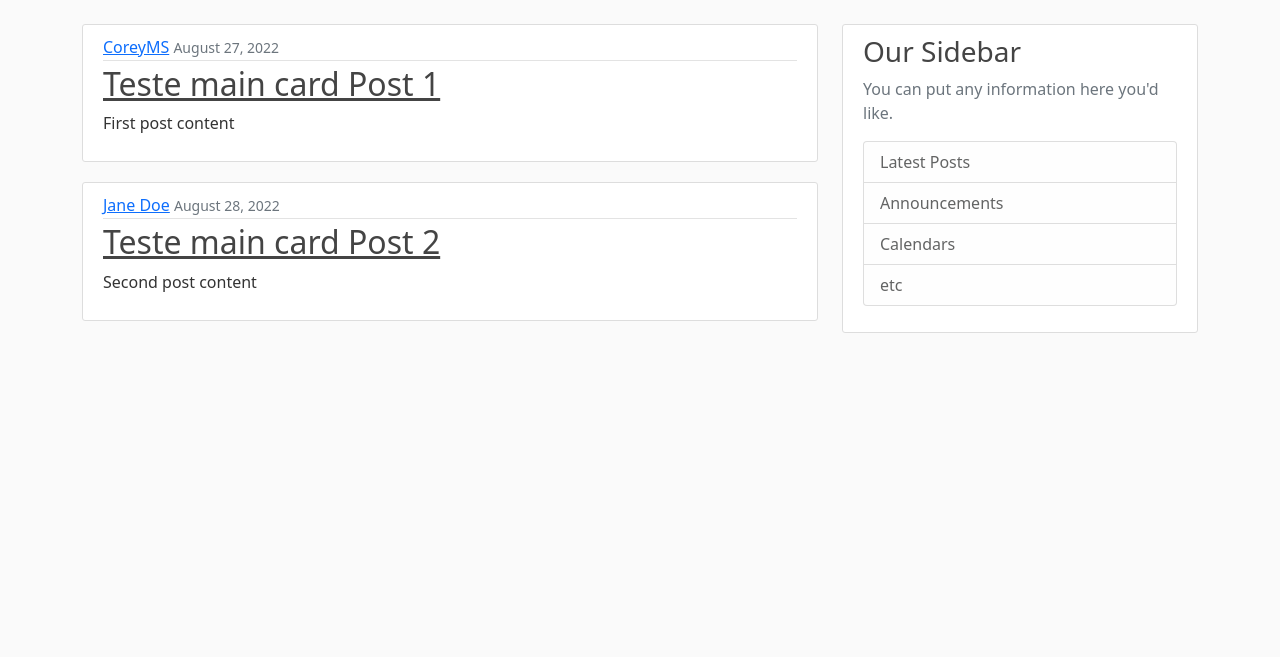
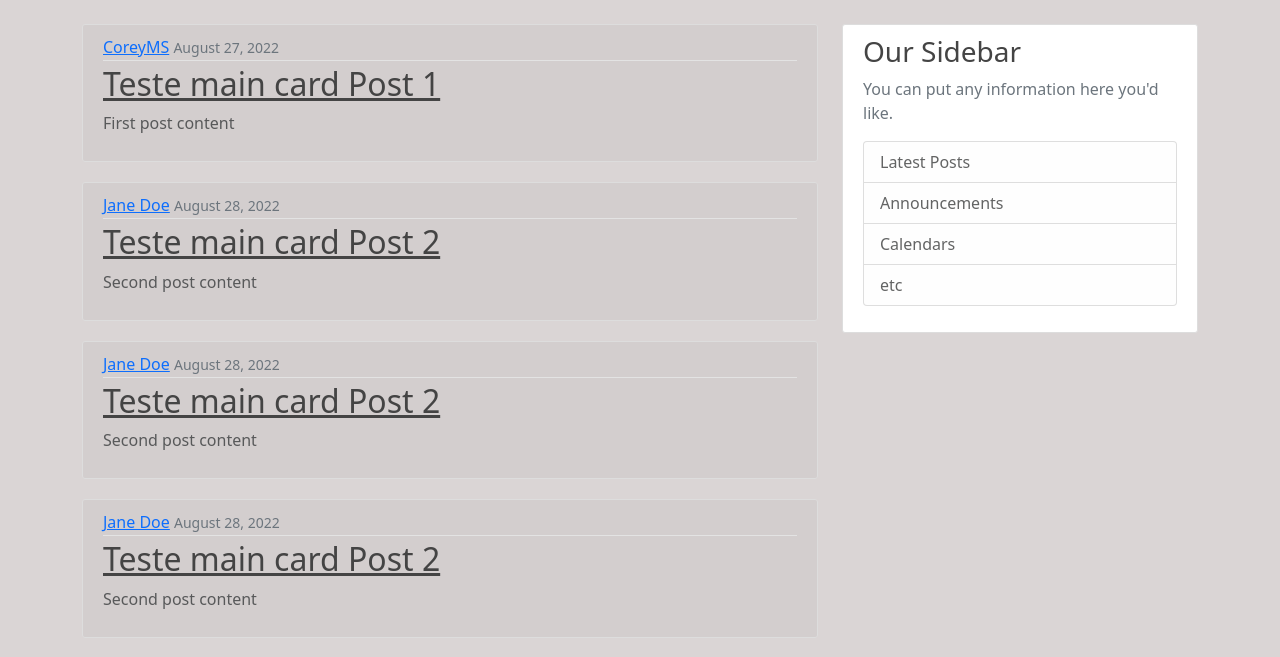
Before and after one commit to taiue/django, a Django app: page / in a window 1280 px wide. Shown: the part 56-713 px from the top of the page. Run offline with Django 4.2, Linux system fonts and the light colour scheme.

Commit message:
nao sei mais oque to fazendo é isso que dia chato

```diff
--- a/django_project/blog/static/blog/main.css
+++ b/django_project/blog/static/blog/main.css
@@ -26,10 +26,6 @@ body {
 
   .site-header .navbar-nav .nav-link.active {
     font-weight: 500;
-  }
-
-  .selfEnd {
-    align-items: flex-end;
   }
 
   .content-section {
@@ -86,3 +82,11 @@ body {
   .account-heading {
     font-size: 2.5rem;
   }
+
+  .articlebro {
+    background-color: rgb(211, 206, 206);
+  }
+
+  .media-body {
+    color: rgb(88, 89, 90);
+  }
--- a/django_project/blog/templates/blog/base.html
+++ b/django_project/blog/templates/blog/base.html
@@ -12,8 +12,7 @@
     <link href="https://cdn.jsdelivr.net/npm/bootstrap@5.0.2/dist/css/bootstrap.min.css" rel="stylesheet" integrity="sha384-EVSTQN3/azprG1Anm3QDgpJLIm9Nao0Yz1ztcQTwFspd3yD65VohhpuuCOmLASjC" crossorigin="anonymous">
     <link rel="stylesheet" href="{% static 'blog/main.css' %}">
 </head>
-<body>
-
+<body style="background-color: rgb(218, 213, 213);">
 
 <header class="site-header">
     <nav class="navbar navbar-expand-md navbar-dark bg-steel fixed-top bg-dark">
@@ -36,8 +35,6 @@
     </nav>
   </header>
 
-
-
   <main role="main" class="container">
     <div class="row">
       <div class="col-md-8">
@@ -59,10 +56,6 @@
     </div>
   </main>
 
-
-
-
-
     <script src="https://cdn.jsdelivr.net/npm/bootstrap@5.0.2/dist/js/bootstrap.bundle.min.js" integrity="sha384-MrcW6ZMFYlzcLA8Nl+NtUVF0sA7MsXsP1UyJoMp4YLEuNSfAP+JcXn/tWtIaxVXM" crossorigin="anonymous"></script>
 </body>
 </html>
--- a/django_project/blog/templates/blog/home.html
+++ b/django_project/blog/templates/blog/home.html
@@ -1,7 +1,7 @@
 {% extends "blog/base.html" %}
 {% block content %}
     {% for post in posts %}
-    <article class="media content-section">
+    <article class="media content-section articlebro">
         <div class="media-body">
           <div class="article-metadata">
             <a class="mr-2" href="#">{{ post.author }}</a>
--- a/django_project/blog/views.py
+++ b/django_project/blog/views.py
@@ -7,6 +7,18 @@ posts = [
         'title': 'Teste main card Post 1',
         'content': 'First post content',
         'date_posted': 'August 27, 2022'
+    },
+    {
+        'author': 'Jane Doe',
+        'title': 'Teste main card Post 2',
+        'content': 'Second post content',
+        'date_posted': 'August 28, 2022'
+    },
+    {
+        'author': 'Jane Doe',
+        'title': 'Teste main card Post 2',
+        'content': 'Second post content',
+        'date_posted': 'August 28, 2022'
     },
     {
         'author': 'Jane Doe',
```
